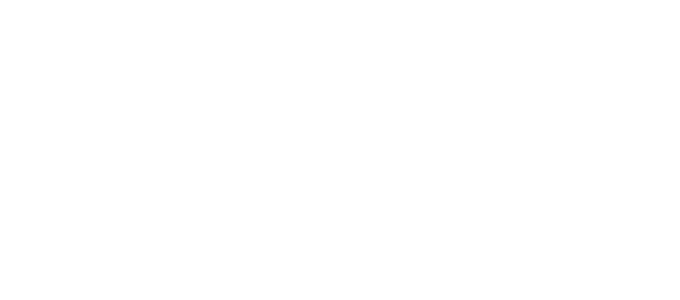
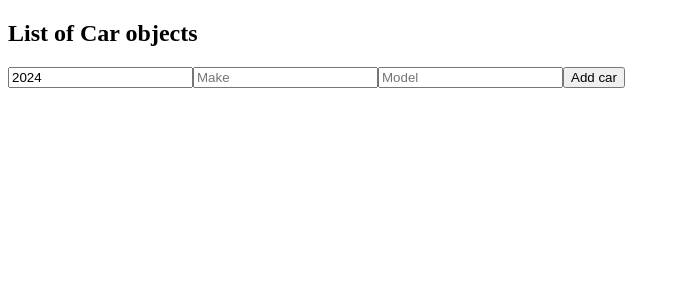
Before and after one commit to AmiyoKm/my-react-app, a React (Vite) app in the folder my-react-app/: page / in a window 1280 px wide. Shown: the top 300 px of the page, without its empty margins (0-680 px from the left). Built offline with nearby package versions, Linux system fonts and the light colour scheme.

Commit message:
adding cars with object and arrays

```diff
--- a/my-react-app/package.json
+++ b/my-react-app/package.json
@@ -10,6 +10,7 @@
     "preview": "vite preview"
   },
   "dependencies": {
+    "dayjs": "^1.11.13",
     "react": "^18.3.1",
     "react-dom": "^18.3.1"
   },
--- a/my-react-app/src/App.jsx
+++ b/my-react-app/src/App.jsx
@@ -1,9 +1,9 @@
-
+import MyComponent from './MyComponent.jsx';
 
 function App() {
   return (
     <>
-
+       <MyComponent />
     </>
   );
 }
--- /dev/null
+++ b/my-react-app/src/MyComponent.jsx
@@ -0,0 +1,57 @@
+import React ,{useState} from "react";
+import dayjs from "dayjs";
+function MyComponent(props) {
+    let dateFrom =  dayjs();
+    let year = dateFrom.year();
+    const [cars,setCars]=useState([]);
+    const [carYear , setCarYear]=useState(year);
+    const [carMake,  setCarMake]=useState('');
+    const [carModel , setCarModel]= useState('');
+
+    function handleAddCar(){
+            let newCar={
+                year:carYear,
+                make:carMake,
+                model:carModel
+            }
+            setCars(c=>[...c,newCar]);
+            setCarYear(year);
+            setCarMake('');
+            setCarModel('');
+    }
+
+    function handleRemoveCar(index){
+        setCars(c=>c.filter((element,i)=>  i!==index))
+    }
+
+    function handleYearChange(e){
+       setCarYear(e.target.value);
+    }
+
+    function handleMakeChange(e){
+        setCarMake(e.target.value);
+    }
+
+    function handleModelChange(e){
+        setCarModel(e.target.value);
+    }
+
+    return <div>
+        <h2>List of Car objects</h2>
+        <ul>
+            {cars.map((car,index)=>
+                <li key={index} onClick={()=>handleRemoveCar(index)}>{car.year} {car.make} {car.model}</li>
+            )}
+        </ul>
+
+        <input type="number" placeholder="Year" value={carYear}
+        onChange={handleYearChange}></input>
+        <input type="text" placeholder="Make" value={carMake}
+        onChange={handleMakeChange}></input>
+        <input type="text" placeholder="Model" value={carModel}
+        onChange={handleModelChange}></input>
+        <button onClick={handleAddCar}>Add car</button>
+    </div>
+}
+
+export default MyComponent;
```
Also changed, not shown: 2 other files (tests, documents, lock files or other folders).
